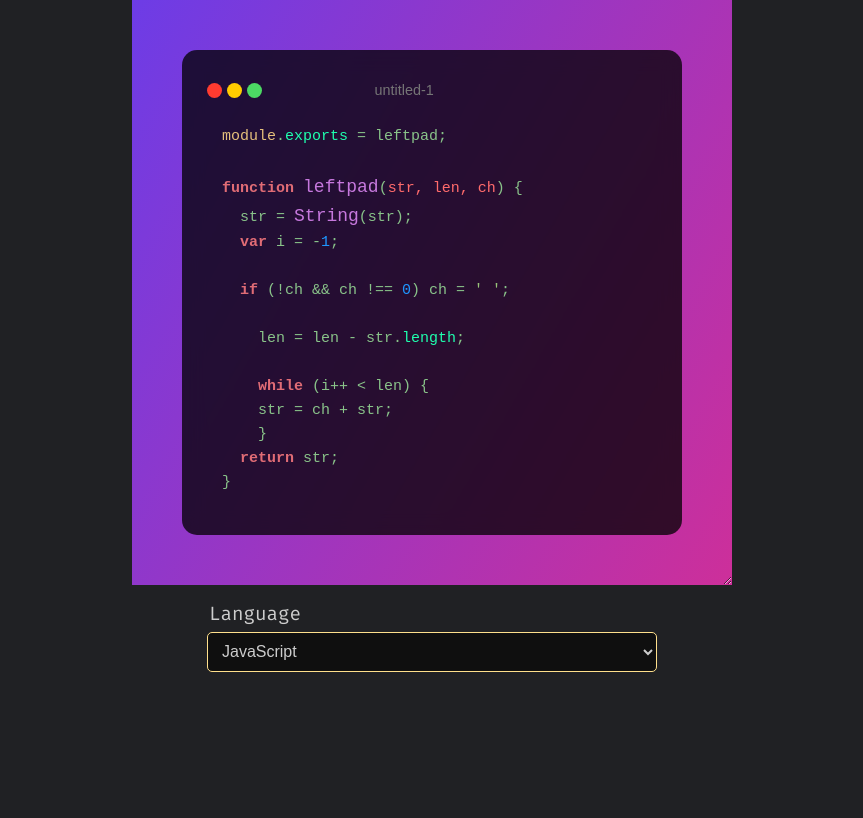
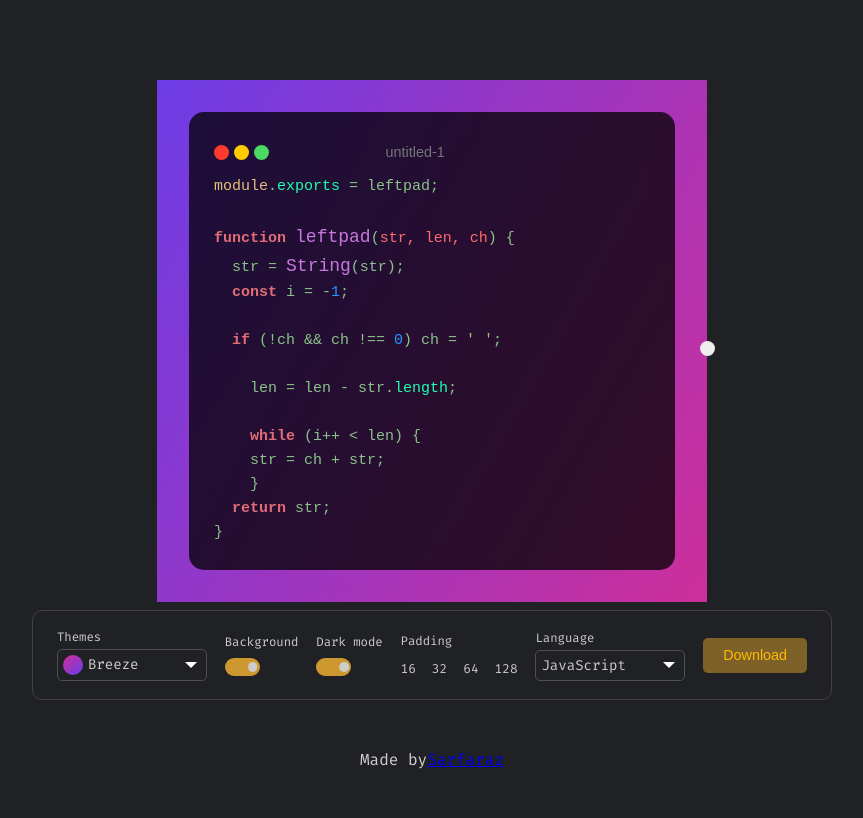
Before and after one commit to sarfarazstark/ChromaCode, a plain HTML site: page index.html in a window 1280 px wide. Shown: the whole page, without its empty margins (208-1071 px from the left). Drawn offline with Linux system fonts and the light colour scheme.

Commit message:
Filter option is done - Added padding - Added theme selector - Background toggle button added - Dark mode toggle button added - Language selector is done code to image functionality under work sharing option is under work

```diff
--- a/index.html
+++ b/index.html
@@ -12,7 +12,8 @@
 </head>
 
 <body>
-  <main>
+  <div class="code-image">
+    <main class="main-code-block">
       <div class="card">
         <div class="card__header">
           <div class="card__dots">
@@ -26,7 +27,7 @@
 
 function leftpad(str, len, ch) {
   str = String(str);
-  var i = -1;
+  const i = -1;
 
   if (!ch && ch !== 0) ch = ' ';
 
@@ -38,69 +39,73 @@ function leftpad(str, len, ch) {
   return str;
 }</code></pre>
       </div>
+      <div class="resize-handle right"></div>
     </main>
-  <aside>
-    <div class="selection">
-      <div class="wrap">
-        <label for="language">Language</label>
-        <select name="language" id="language">
-          <option value="javascript">JavaScript</option>
-          <option value="plaintext">Plain Text</option>
-          <option value="bash">Bash</option>
-          <option value="c">C</option>
-          <option value="cpp">C++</option>
-          <option value="csharp">C#</option>
-          <option value="css">CSS</option>
-          <option value="diff">Diff</option>
-          <option value="go">Go</option>
-          <option value="graphql">GraphQL</option>
-          <option value="java">Java</option>
-          <option value="json">JSON</option>
-          <option value="kotlin">Kotlin</option>
-          <option value="less">Less</option>
-          <option value="lua">Lua</option>
-          <option value="makefile">Makefile</option>
-          <option value="markdown">Markdown</option>
-          <option value="objectivec">Objective-C</option>
-          <option value="php">PHP</option>
-          <option value="python-repl">Python REPL</option>
-          <option value="python">Python</option>
-          <option value="r">R</option>
-          <option value="ruby">Ruby</option>
-          <option value="rust">Rust</option>
-          <option value="scss">SCSS</option>
-          <option value="shell">Shell</option>
-          <option value="sql">SQL</option>
-          <option value="swift">Swift</option>
-          <option value="typescript">TypeScript</option>
-          <option value="wasm">WebAssembly</option>
-          <option value="xml">XML</option>
-          <option value="yaml">YAML</option>
-        </select>
+  </div>
+
+  <div class="controlls">
+    <div class="themes">
+      <h5>Themes</h5>
+      <div class="custom-theme">
+        <div class="selected-theme"><span class="theme-color-block"></span> Breeze</div>
+        <div class="options-container"></div>
       </div>
     </div>
-  </aside>
+    <!--background toggle button -->
+    <div class="--background-toggle">
+      <h5>Background</h5>
+      <input type="checkbox" checked id="background">
+      <label for="background" class="--background toggler">
+      </label>
+    </div>
+    <!--background toggle button -->
+    <!-- Dark mode toggle -->
+    <div class="--dark-mode-toggle">
+      <h5>Dark mode</h5>
+      <input type="checkbox" checked id="dark-mode">
+      <label for="dark-mode" class="--dark-mode toggler">
+      </label>
+    </div>
+    <!-- Dark mode toggle -->
+    <!-- Padding selector -->
+    <div class="padding">
+      <h5>Padding</h5>
+      <div class="padding-child">
+      <div class="buttons">
+        <input type="radio" name="pad" id="16">
+        <label for="16">16</label>
+      </div>
+      <div class="buttons">
+        <input type="radio" name="pad" id="32">
+        <label for="32">32</label>
+      </div>
+      <div class="buttons">
+        <input type="radio" name="pad" id="64">
+        <label for="64">64</label>
+      </div>
+      <div class="buttons">
+        <input type="radio" name="pad" id="128">
+        <label for="128">128</label>
+      </div>
+    </div>
+    </div>
+
+    <div class="wrap">
+      <h5>Language</h5>
+      <div class="custom-select">
+        <div class="selected-option">Select a language</div>
+        <div class="options"></div>
+      </div>
+    </div>
+    <div class="export">
+      <button>Download</button>
+    </div>
+  </div>
+
+  <footer>Made by <a href="https://github.com/sarfarazstark">Sarfaraz</a></footer>
   <script src="highlight/highlight.min.js"></script>
 
-  <script>
-    const codeElement = document.querySelector('.CODE_BOX');
-    const languageSelect = document.querySelector('#language');
-
-    codeElement.addEventListener('input', updateCode);
-    languageSelect.addEventListener('change', updateCode);
-
-    // Highlight the initial content of the code element
-    updateCode();
-
-    function updateCode() {
-      // Remove the 'highlighted' attribute
-      delete codeElement.dataset.highlighted;
-      // Update the language class
-      codeElement.className = `CODE_BOX hljs language-${languageSelect.value}`;
-      // Highlight the code
-      hljs.highlightBlock(codeElement);
-    }
-  </script>
+  <script src="index.js"></script>
 </body>
 
 </html>
--- a/index.js
+++ b/index.js
@@ -0,0 +1,199 @@
+const programmingLanguages = [
+  "JavaScript",
+  "Plain Text",
+  "Bash",
+  "C",
+  "C++",
+  "C#",
+  "CSS",
+  "Diff",
+  "Go",
+  "GraphQL",
+  "Java",
+  "JSON",
+  "Kotlin",
+  "Less",
+  "Lua",
+  "Makefile",
+  "Markdown",
+  "Objective-C",
+  "PHP",
+  "Python REPL",
+  "Python",
+  "R",
+  "Ruby",
+  "Rust",
+  "SCSS",
+  "Shell",
+  "SQL",
+  "Swift",
+  "TypeScript",
+  "WebAssembly",
+  "XML",
+  "YAML"
+];
+
+const theme = {
+  breeze: 'rgb(207, 47, 152), rgb(106, 61, 236)',
+  candy: 'rgb(165, 142, 251), rgb(233, 191, 248)',
+  crimson: 'rgb(255, 99, 99), rgb(115, 52, 52)',
+  dusk: 'rgb(255, 121, 198), rgb(255, 179, 71)',
+  falcon: 'rgb(189, 227, 236), rgb(54, 54, 84)',
+  meadow: 'rgb(89, 212, 153), rgb(160, 135, 45)',
+  midnight: 'rgb(76, 200, 200), rgb(32, 32, 51)',
+  raindrop: 'rgb(142, 199, 251), rgb(28, 85, 170)',
+  sunset: 'rgb(255, 207, 115), rgb(255, 122, 47)'
+};
+
+const codeElement = document.querySelector('.CODE_BOX');
+const select = document.querySelector('.custom-select');
+const selectedOption = select.querySelector('.selected-option');
+const optionsContainer = select.querySelector('.options');
+
+const optionsThemeContainer = document.querySelector('.options-container');
+const options = document.querySelector('.custom-theme');
+const selectedTheme = document.querySelector('.selected-theme');
+const main = document.querySelector('main');
+
+let storeBackroundColor = `linear-gradient(140deg, ${theme.breeze})`;
+
+// Function to create theme options
+const createThemeOption = (key, value) => {
+  const wrap = optionsThemeContainer.appendChild(document.createElement('div'));
+  const themeBlock = wrap.appendChild(document.createElement('span'));
+  const theme = wrap.appendChild(document.createElement('div'));
+  wrap.className = 'theme';
+  theme.textContent = key;
+  themeBlock.className = 'theme-color-block';
+  themeBlock.style.background = `linear-gradient(140deg, ${value})`;
+};
+
+// Populate theme options
+for (const [key, value] of Object.entries(theme)) {
+  createThemeOption(key, value);
+}
+
+// Event listener to toggle theme options
+selectedTheme.addEventListener('click', () => {
+  console.log('hello');
+  optionsThemeContainer.style.display = optionsThemeContainer.style.display === 'flex' ? 'none' : 'flex';
+});
+
+// Event listener for theme options
+document.querySelectorAll('.theme').forEach(option => {
+  option.addEventListener('click', () => {
+    if (selectedTheme.childNodes[1]) {
+      selectedTheme.removeChild(selectedTheme.childNodes[1]);
+    }
+    selectedTheme.appendChild(document.createTextNode(option.textContent));
+    selectedTheme.querySelector('span').style.background = `linear-gradient(140deg, ${theme[option.textContent.toLowerCase()]})`;
+    main.style.background = `linear-gradient(140deg, ${theme[option.textContent.toLowerCase()]})`;
+    storeBackroundColor = `linear-gradient(140deg, ${theme[option.textContent.toLowerCase()]})`;
+    optionsThemeContainer.style.display = 'none';
+  });
+});
+
+
+// Function to create language options
+const createLanguageOption = (language) => {
+  const option = document.createElement('div');
+  option.className = 'option list-item';
+  option.textContent = language;
+  optionsContainer.appendChild(option);
+};
+
+// Set the initial selected option to 'JavaScript'
+selectedOption.textContent = 'JavaScript';
+
+// Populate language options
+programmingLanguages.forEach(createLanguageOption);
+
+// Event listener for language options
+select.querySelectorAll('.option').forEach(option => {
+  option.addEventListener('click', () => {
+    selectedOption.textContent = option.textContent;
+    optionsContainer.style.display = 'none';
+    updateCode(option.textContent.toLowerCase() === 'plain text' ? 'txt' : option.textContent.toLowerCase());
+  });
+});
+
+// Event listener to toggle language options
+selectedOption.addEventListener('click', () => {
+  optionsContainer.style.display = optionsContainer.style.display === 'block' ? 'none' : 'block';
+});
+
+// Highlight the initial content of the code element
+updateCode('javascript');
+
+// Function to update code highlighting
+function updateCode(language) {
+  delete codeElement.dataset.highlighted;
+  codeElement.className = 'CODE_BOX hljs';
+  if (language !== '') {
+    codeElement.classList.add(`language-${language}`);
+    hljs.highlightElement(codeElement);
+  }
+}
+
+// Event listeners for resizing
+const resizeHandle = document.querySelector('.resize-handle');
+
+let startX;
+let startWidth;
+
+const resize = (e) => {
+  const width = startWidth + (e.pageX - startX);
+  main.style.width = `${width}px`;
+};
+
+const stopResize = () => {
+  window.removeEventListener('mousemove', resize);
+  window.removeEventListener('mouseup', stopResize);
+};
+
+resizeHandle.addEventListener('mousedown', e => {
+  startX = e.pageX;
+  startWidth = main.offsetWidth;
+  window.addEventListener('mousemove', resize);
+  window.addEventListener('mouseup', stopResize);
+});
+
+// Event listener for background transparency
+// Select the checkbox and the main element
+const backgroundCheckbox = document.querySelector('.--background');
+const darkMode = document.querySelector('.--dark-mode');
+const card = document.querySelector('.card');
+
+// Add event listener to the checkbox
+let i = 0;
+backgroundCheckbox.addEventListener('click', () => {
+  if(i === 0) {
+    main.style.background = 'transparent';
+    i = 1;
+    console.log(i);
+  } else {
+    main.style.background = storeBackroundColor;
+    i = 0;
+    console.log(i, storeBackroundColor);
+  }
+});
+
+let d = 0;
+darkMode.addEventListener('click', () => {
+  if(d === 0) {
+    card.style.background = 'white';
+    d = 1;
+  } else {
+    card.style.background = 'rgba(0, 0, 0, .75)';
+    d = 0;
+  }
+})
+
+// Event listener for changing the padding
+const padding = document.querySelectorAll('.padding label');
+padding.forEach(pad => {
+  pad.addEventListener('click', () => {
+    console.log(pad.textContent);
+    main.style.padding = `${pad.textContent}px`;
+  });
+})
--- a/style.css
+++ b/style.css
@@ -1,60 +1,88 @@
 @import url('https://fonts.googleapis.com/css2?family=Fira+Code&family=Noto+Sans&display=swap');
-*{
+
+* {
   margin: 0;
   padding: 0;
   box-sizing: border-box;
 }
-body{
-  height: 100vh;
-  width: 100vw;
+
+body {
   background-color: #202124;
   color: #cdcdcd;
-  display: flex;
-  flex-direction: column;
-  flex-wrap: nowrap;
-  justify-content: flex-start;
+  display: grid;
+  grid-template-columns: 1fr;
+  grid-template-rows: auto 200px;
   gap: 1rem;
   font-family: Fira code, monospace;
-  padding-inline: 10rem;
-  align-items: center;
+  padding-top: 5rem;
+  justify-items: center;
 }
 
-main{
-  min-width: 600px;
-  overflow: hidden;
-  resize: horizontal;
-  width: auto;
-  padding: 50px;
+.main-code-block {
+  min-width: 550px;
+  max-width: 900px;
+  width: 550px;
+  height: 100%;
+  padding: 32px;
   background: linear-gradient(300deg, #CD2F9A, #6D3CE6)
 }
-main .CODE_BOX{
+
+.main-code-block .CODE_BOX {
   height: 100%;
   font-size: 15px;
   border-color: #FFE08C;
   white-space: pre-wrap;
-  margin-top: 5px;
+  margin-top: 8px;
   background-color: transparent;
   outline: none;
+  padding: 0;
 }
-.card{
+
+.card {
   backdrop-filter: blur(10px);
-  background-color: rgba(0,0,0,.75);;
+  background-color: rgba(0, 0, 0, .75);
+  ;
   padding: 25px;
   border-radius: 15px;
 }
-.card__header{
-  display: flex;
+
+.main-code-block {
+  position: relative;
+  transition: padding .2s;
+}
+
+.resize-handle {
+  position: absolute;
+  top: 50%;
+  right: 0;
+  width: 15px;
+  height: 15px;
+  background: #eeeeee;
+  cursor: ew-resize;
+  border-radius: 15px;
+}
+
+.resize-handle.right {
+  right: -8px;
+  z-index: 2;
+}
+
+.card__header {
+  display: grid;
+  grid-template-columns: 1fr 1fr 1fr;
   flex-direction: row;
   height: 30px;
 }
-.card__dots{
+
+.card__dots {
   display: flex;
   flex-direction: row;
   align-items: center;
   gap: 5px;
   /* margin-bottom: 20px; */
 }
-.card__dots span{
+
+.card__dots span {
   display: block;
   width: 15px;
   height: 15px;
@@ -62,7 +90,7 @@ main .CODE_BOX{
   backdrop-filter: blur(10px);
 }
 
-.card__header input[type="text"]{
+.card__header input[type="text"] {
   font-size: 0.9rem;
   color: rgba(173, 173, 173, 0.972);
   outline: none;
@@ -71,21 +99,20 @@ main .CODE_BOX{
   border: none;
 }
 
-.card__dots :nth-child(1){
+.card__dots :nth-child(1) {
   background-color: #FF3B30;
 }
-.card__dots :nth-child(2){
+
+.card__dots :nth-child(2) {
   background-color: #FFCC00;
 }
-.card__dots :nth-child(3){
+
+.card__dots :nth-child(3) {
   background-color: #4CD964;
 }
 
-aside{
-  width: 450px;
-}
 
-.selection{
+.selection {
   display: flex;
   flex-direction: row;
   align-items: center;
@@ -93,47 +120,219 @@ aside{
   width: 100%;
   gap: 10px;
 }
-.wrap{
-  width: 100%;
+
+.controlls h5 {
+  font-size: 0.77rem;
+  font-weight: 500;
 }
-.wrap label{
-  font-size: 1.2rem;
-  font-weight: 500;
-  margin-left: 2px;
+.custom-theme{
+  position: relative;
+  width: 150px;
+  cursor:default;
+  margin-top: 4px;
 }
-.wrap select {
-  height: 40px;
-  width: 100%;
-  background-color: #0f0f0f;
-  color: #cdcdcd;
-  /* border: none; */
-  /* outline: none; */
-  border-color: #FFE08C;
-  font-size: 16px;
-  font-weight: 500;
-  padding: 0 10px;
-  cursor: pointer;
+.custom-select{
+  position: relative;
+  width: 150px;
+  cursor: default;
+  margin-top: 4px;
+}
+.selected-theme{
+  display: flex;
+  text-transform: capitalize;
+}
+.selected-option, .selected-theme {
+  user-select: none;
+  padding: 5px;
   border-radius: 5px;
-  margin-block: 6px;
+  border: 1px solid;
+  border-color: #4f4f4f;
+  font-size: 0.88rem;
+  transition: all 0.3s linear;
 }
 
-aside select:focus{
-  outline: none;
+.selected-option::after, .selected-theme::after {
+  content: '';
+  position: absolute;
+  top: 50%;
+  right: 10px;
+  transform: translateY(-50%);
+  border-left: 6px solid transparent;
+  border-right: 6px solid transparent;
+  border-top: 6px solid white;
 }
 
-aside select::-webkit-scrollbar-track {
-	-webkit-box-shadow: inset 0 0 6px rgba(0,0,0,0.3);
-	background-color: #afafaf;
+.options, .options-container {
+  display: none;
+  position: absolute;
+  user-select: none;
+  bottom: -40%;
+  left: 0;
+  border-radius: 5px;
+  padding: 10px;
+  gap: 10px;
+  width: 100%;
+  background: #202124;
+  max-height: 400px;
+  overflow-y: auto;
+  z-index: 1;
+  border: 2px solid #414141;
+  font-size: 0.9rem;
+}
+.options-container{
+  flex-direction: column;
+}
+.option:hover {
+  background: #f0f0f000;
+}
+
+.options::-webkit-scrollbar, .options-container::-webkit-scrollbar{
+  display: none;
+}
+.list-item:hover{
+  background-color: #4f4f4f;
+}
+
+.list-item, .theme{
+  padding: 5px;
   border-radius: 15px;
-
+  text-transform: capitalize;
 }
-aside select::-webkit-scrollbar {
-	width: 6px;
-	background-color: #9f9f9f;
-  border-radius: 15px;
-
-}
-aside select::-webkit-scrollbar-thumb {
-	background-color: #000000;
+.theme{
+  display: flex;
   border-radius: 15px;
 }
+
+.theme:hover{
+  background-color: #4f4f4f;
+}
+.theme-color-block{
+  width: 20px;
+  height: 20px;
+  border-radius: 10px;
+  margin-right: 5px;
+  background: linear-gradient(140deg, rgb(207, 47, 152), rgb(106, 61, 236));
+}
+
+.--background-toggle,.--dark-mode-toggle{
+  display: flex;
+  flex-direction: column;
+}
+.toggler{
+  width: 2.2rem;
+  border-radius: 3rem;
+  height: 1.1rem;
+  background-color: #414141;
+  position: relative;
+  margin-top: 8px;
+  cursor: pointer;
+  transition: all 0.3s linear;
+  padding: 2px;
+}
+
+.toggler::after{
+  content: '';
+  position: absolute;
+  top: 4px;
+  left: 4px;
+  width: 0.6rem;
+  height: 0.6rem;
+  border-radius: 50%;
+  background-color: #cdcdcd;
+  transition: all 0.3s linear;
+}
+input[type="checkbox"]{
+  display: none;
+}
+
+input[type="checkbox"]:checked + .toggler::after{
+  translate: 1.2rem 0;
+  background-color: #cdcdcd;
+}
+input[type="checkbox"]:checked + .toggler{
+  background-color: #cd982f;
+}
+.padding-child{
+  display: flex;
+  flex-direction: row;
+  gap: 1rem;
+  margin-top: 8px;
+}
+.buttons label{
+  width: 1.9rem;
+  height: 1.9rem;
+  font-size: 0.8rem;
+  cursor: pointer;
+  transition: all 0.1s linear;
+}
+
+.buttons input[type='radio']:checked + label{
+  background-color: #4f4f4f;
+  border-radius: 5px;
+  padding: 4px 4px;
+}
+
+.buttons input[type='radio']{
+  display: none;
+}
+.export{
+  display: flex;
+  gap: 5px;
+}
+.export button{
+  width: auto;
+  height: 35px;
+  border-radius: 5px;
+  border: none;
+  background-color: #cd982f8a;
+  padding: 5px 20px;
+  color: #ffbb02;
+  font-size: 0.9rem;
+  cursor: pointer;
+  transition: all 0.3s linear;
+  position: relative;
+}
+.export button:nth-child(2){
+  font-size: 18px;
+  padding: 5px 10px;
+}
+.export button:nth-child(2) img{
+  rotate: -90deg;
+  width: 12px;
+}
+.saving-section{
+  position: absolute;
+  display: none;
+  flex-direction: column;
+  background-color: #202124;
+  bottom: 70%;
+  right: -2%;
+  border-radius: 10px;
+  border: 1px solid #414141;
+  gap: 10px;
+  padding: 20px;
+  align-items: center;
+}
+
+.controlls {
+  display: flex;
+  position: fixed;
+  padding: 15px;
+  bottom: 100px;
+  width: 800px;
+  height: 90px;
+  border: 1px solid #414141;
+  border-radius: 10px;
+  background-color: #202124;
+  justify-content: space-around;
+  align-items: center;
+}
+
+footer{
+  padding-bottom: 3rem;
+  height: 200px;
+  width: 100%;
+  display: flex;
+  align-items: flex-end;
+  justify-content: center;
+}
```
Also changed, not shown: right-arrow-svgrepo-com.svg (added). Lines whose indentation alone changed are shown as unchanged.
